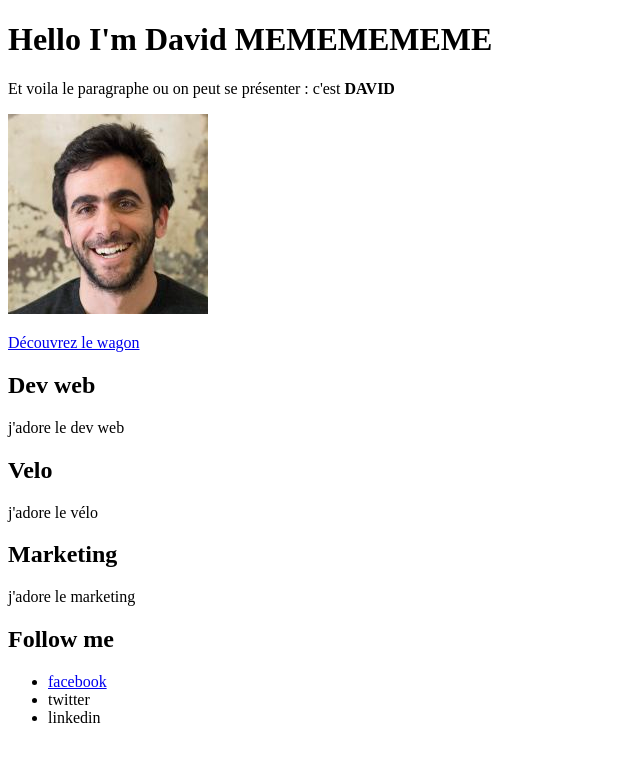
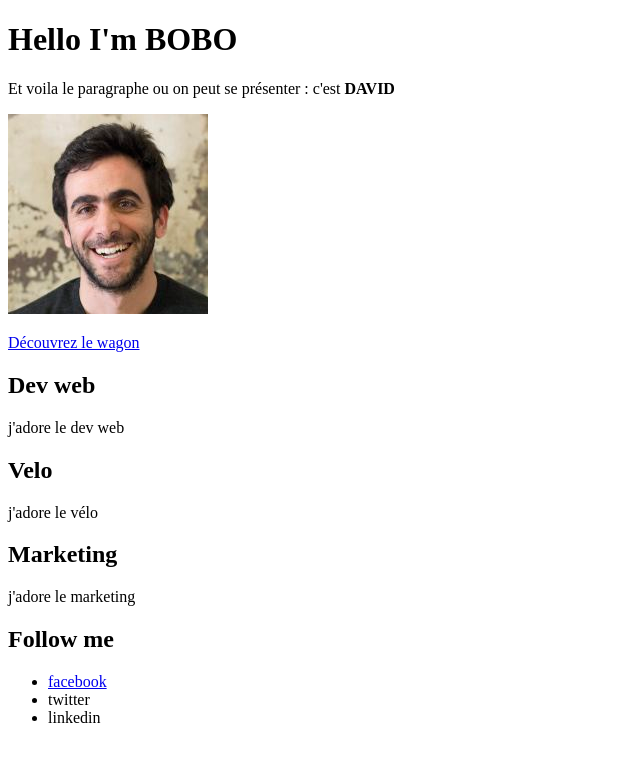
Before and after one commit to dadaboum/my-profile, a plain HTML site: page index.html in a window 1280 px wide. Shown: the whole page, without its empty margins (0-640 px from the left). Drawn offline with Linux system fonts and the light colour scheme.

Commit message:
Change of first name

```diff
--- a/index.html
+++ b/index.html
@@ -10,7 +10,7 @@
 
   <body>
     <h1>
-    Hello I'm David MEMEMEMEME
+    Hello I'm BOBO
     </h1>
 
     <p>
```
